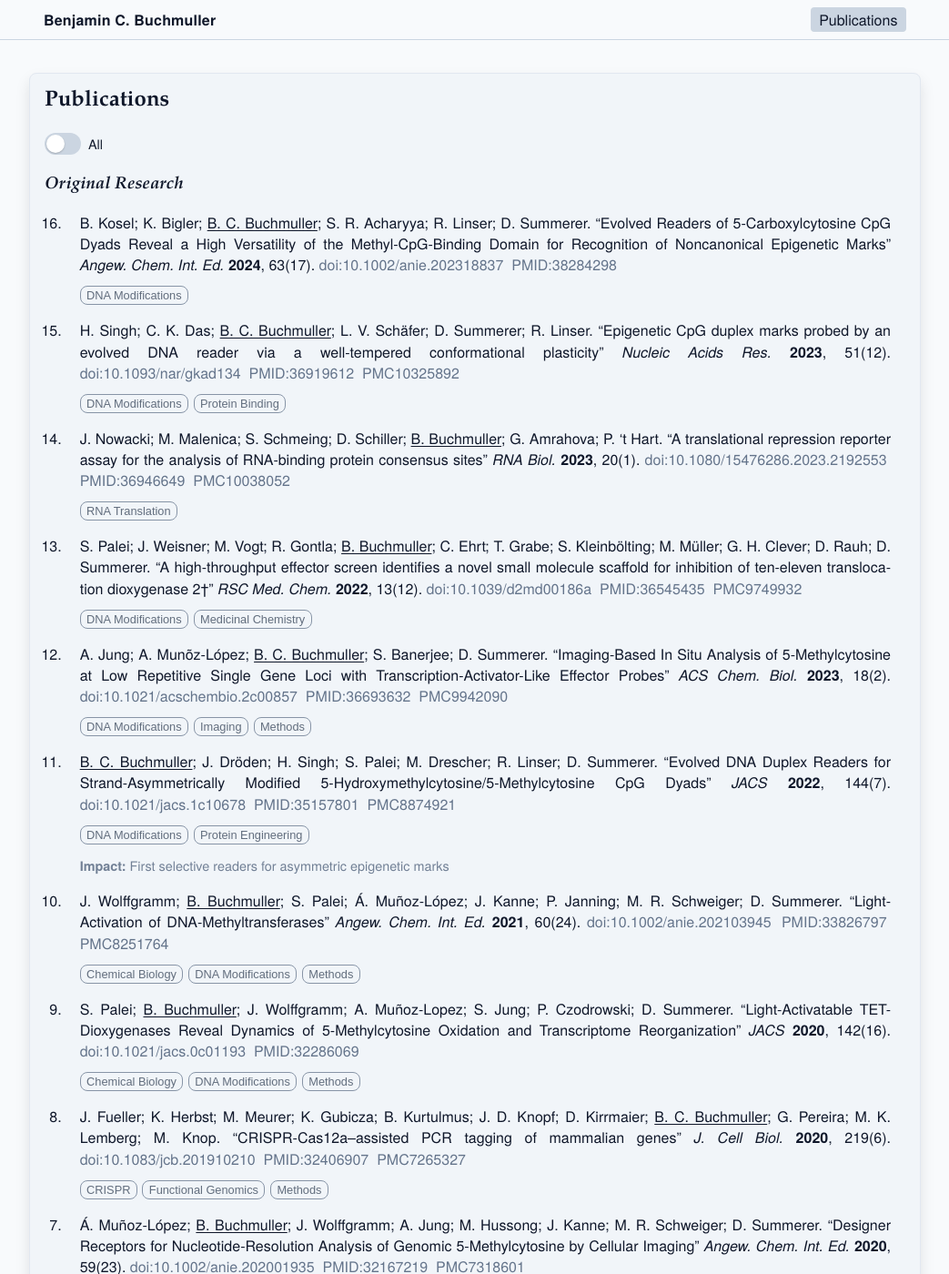
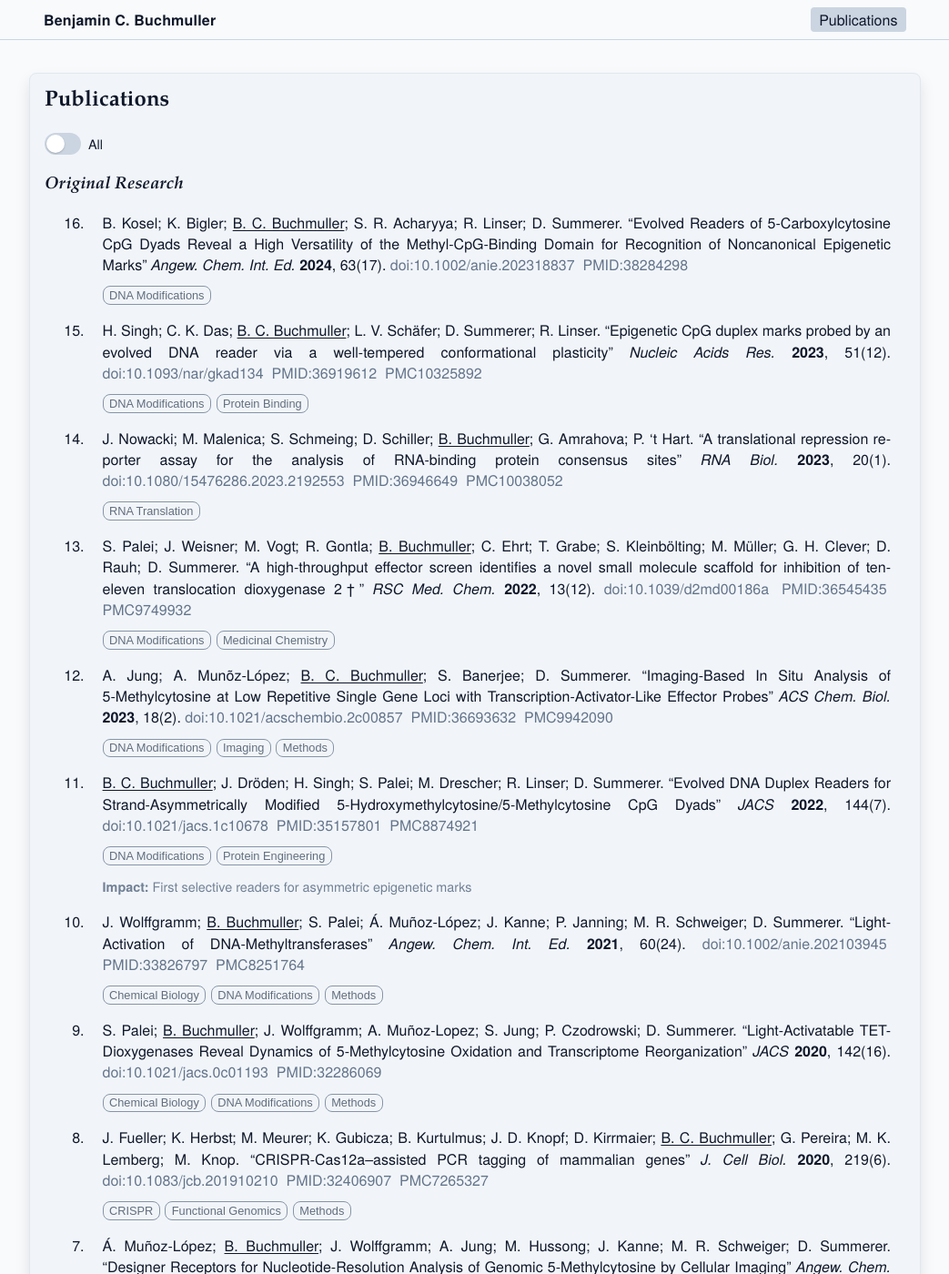
Before and after one commit to benjbuch/benjbuch.github.io, a Jekyll site: the page built from index.html, in a window 1280 px wide and 1400 px high. Shown: the whole window at 91% size, without its empty margins (118-1161 px from the left). Built offline with Jekyll 4.4.1, drawn with Linux system fonts in a browser that asks for light colours.

Commit message:
Increase publication list padding

```diff
--- a/_sass/_publications.scss
+++ b/_sass/_publications.scss
@@ -1,6 +1,6 @@
 .publist {
 	list-style: none;
-	padding-left: 0;
+	padding-left: var(--pad-l);
 	padding-right: var(--pad-l);
 	text-align: justify;
 	text-justify: inter-word;
@@ -13,7 +13,7 @@
 	align-items: start;
 	column-gap: 0.75rem;
 	display: grid;
-	grid-template-columns: 3ch 1fr;
+	grid-template-columns: 4ch 1fr;
 	margin-bottom: 0.75rem;
 	row-gap: 0.25rem;
 }
```
